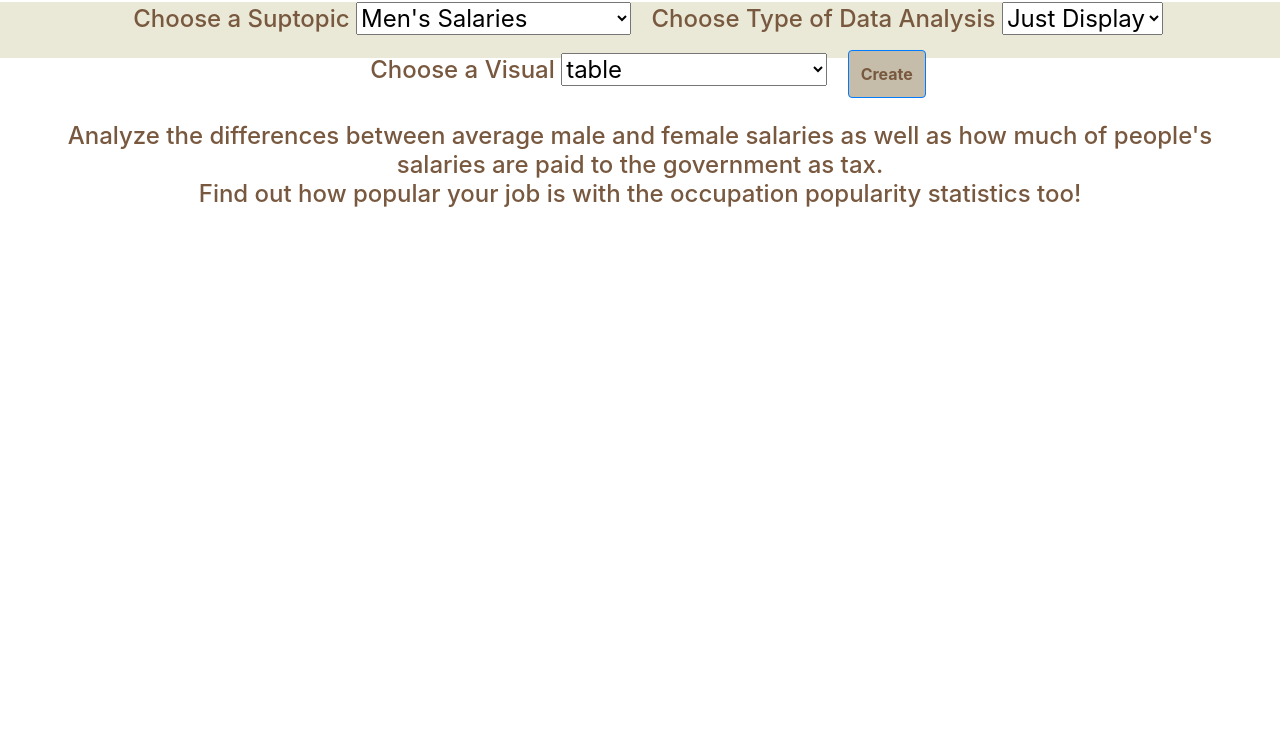
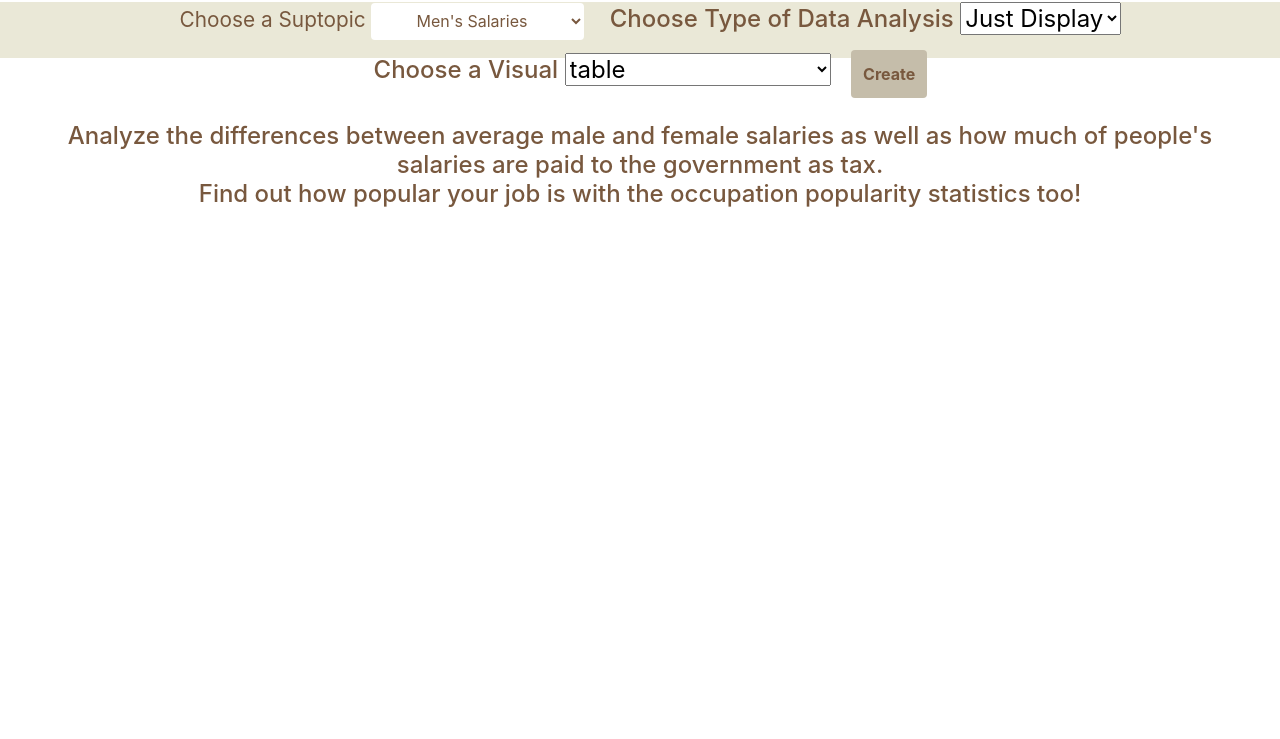
Before and after one commit to analytix-VMDS/analytix-VMDS.github.io, a plain HTML site: page wages.html in a window 1280 px wide. Shown: the part 61-800 px from the top of the page. Drawn offline with nearby package versions, Linux system fonts and the light colour scheme; some packages are replaced by stand-ins of ours; a script that the page names is missing.

Commit message:
more formatting

```diff
--- a/css/main.css
+++ b/css/main.css
@@ -71,10 +71,18 @@ h4{
 .demo{
   display:inline-block;
   padding-left: 1em;
+  font-size:1.3em;
+}
+.btn.btn-primary{
+  background-color: white;
+  height:2.3em;
+  color:#78583e;
+  border:none;
 }
 
-.btn.btn-primary{
+#btn.btn.btn-primary{
   background-color:#c5bdaa;
+  border:none;
   height: 3em;
   color:#78583e;
   margin-left: 1em
@@ -92,7 +100,7 @@ h4{
 }
 
 .stations, .stations svg {
-  position: absolute;
+  position: relative;
 }
 
 .stations svg {
--- a/wages.html
+++ b/wages.html
@@ -40,14 +40,13 @@
           <div id="dropdowns">
           <div class="demo">
             <form action="#">
-            <h4><label for="subtopic">Choose a Suptopic</label>
-                <select name="subtopic" id="subtopic">
-                  <option selected="selected">Men's Salaries</option>
-                  <option>Women's Salaries</option>
-                  <option>Tax</option>
-                  <option>Occupation Popularity</option>
+            <label for="subtopic">Choose a Suptopic</label>
+                <select class="btn btn-primary" name="subtopic" id="subtopic">
+                  <option class="btn btn-primary" selected="selected">Men's Salaries</option>
+                  <option class= "btn btn-primary">Women's Salaries</option>
+                  <option class= "btn btn-primary">Tax</option>
+                  <option class= "btn btn-primary">Occupation Popularity</option>
                   </select>
-                </h4>
             </form>
 
           </div>
@@ -78,7 +77,7 @@
                     </form>
                   </div>
                   <!-- bootstrap style button -->
-                  <button type="button" class="btn btn-primary" data-toggle="button" aria-pressed="false" autocomplete="off">
+                  <button type="button" id="btn" class="btn btn-primary" data-toggle="button" aria-pressed="false" autocomplete="off">
                     <b>Create</b>
                   </button>
 
```
